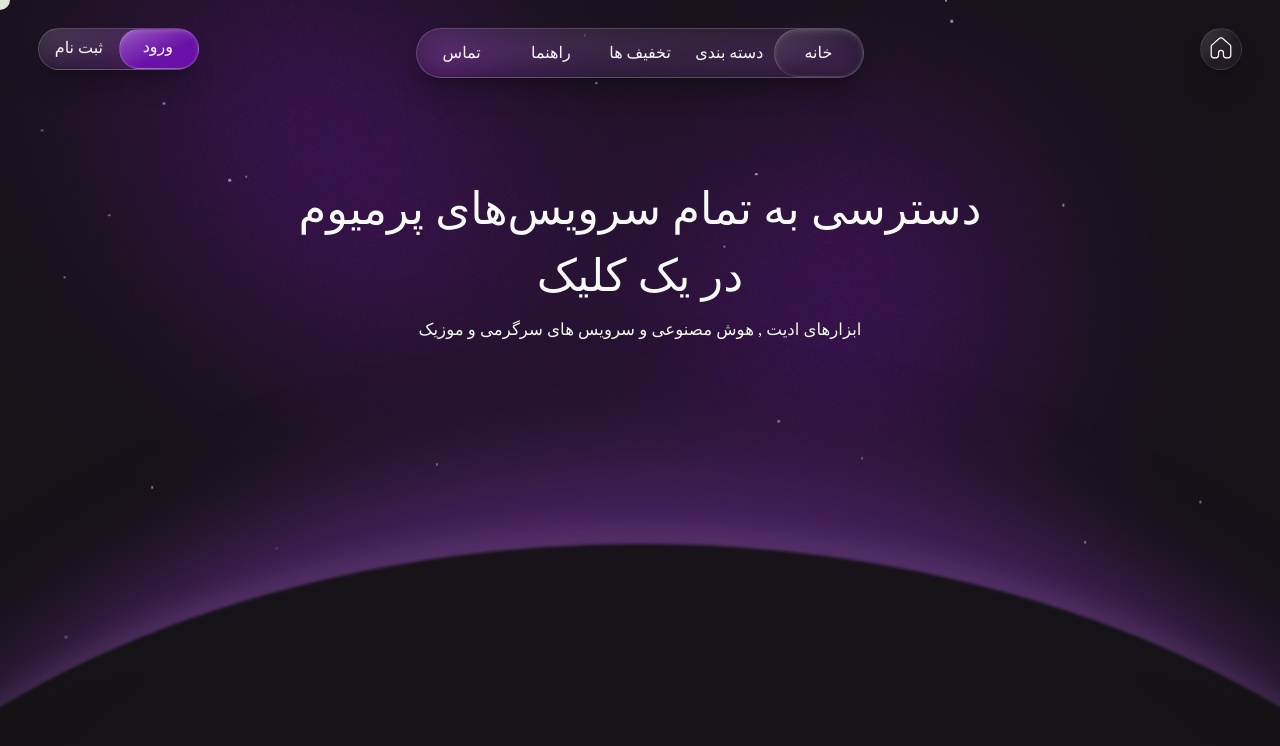
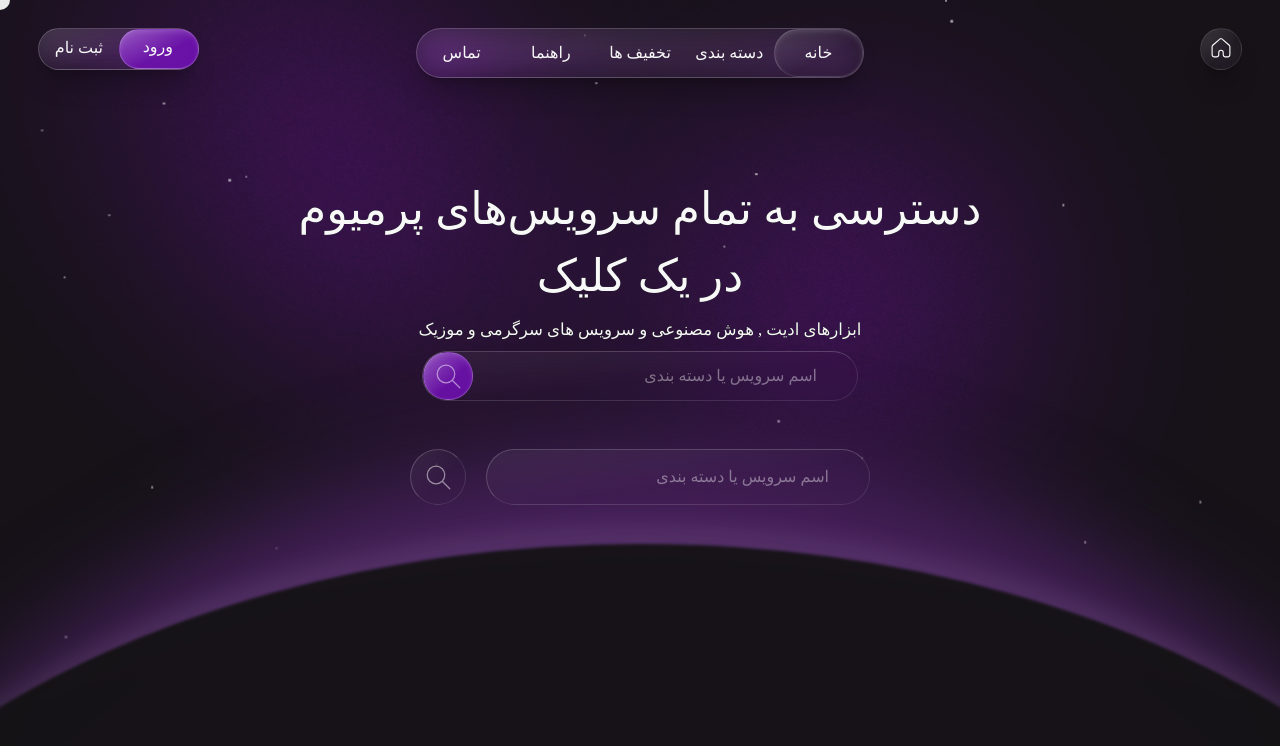
Before and after one commit to BeheshtianDev/Account-Seller, a Next.js app: page / in a window 1280 px wide. Shown: the top 746 px of the page. Built offline with nearby package versions, Linux system fonts and the light colour scheme.

Commit message:
Initial commit: add menu with icons, floating circles, and particles

```diff
--- a/app/page.tsx
+++ b/app/page.tsx
@@ -4,7 +4,7 @@ import Image from "next/image";
 export default function Home() {
   const particles = Array.from({ length: 30 }); // 20 particles
   return (
-    <div className=" w-full flex justify-start flex-col items-center h-auto relative bg-[#161218]">
+    <div className=" w-full flex justify-start flex-col items-center h-auto relative bg-[#161218] select-none">
       <div className="h-screen w-full flex flex-col gap-2 justify-start items-center relative overflow-hidden ">
         {/* gradiant start */}
         <div className="w-[145vw] h-[100vw] rounded-[50%]   border-8 absolute opacity-35 blur-lg -bottom-[79.5vw] z-20"></div>
@@ -13,17 +13,19 @@ export default function Home() {
 
         <Image
           src="/hollow.png"
+          draggable="false"
           alt=""
           width={1300}
           height={1200}
-          className="animate-float-1 absolute opacity-90 mix-blend-lighten  hue-rotate-[-15deg] -left-80 bottom-0 scale-x-75 -rotate-45 "
+          className="animate-float-1 absolute opacity-90 mix-blend-lighten  hue-rotate-[-15deg] -left-80 bottom-0 scale-x-75 -rotate-45 select-none"
         />
         <Image
           src="/hollow.png"
           alt=""
           width={1000}
+          draggable="false"
           height={1000}
-          className="animate-float-2 absolute opacity-90 mix-blend-lighten  hue-rotate-[-15deg] right-0 bottom-0"
+          className="animate-float-2 absolute opacity-90 mix-blend-lighten  hue-rotate-[-15deg] right-0 bottom-0 select-none"
         />
         {/* White Particles */}
         {particles.map((_, i) => (
@@ -44,13 +46,49 @@ export default function Home() {
 
         {/* content start */}
         <Header />
-        <span className="lg:text-[3.5vw] text-[6vw] text-center  mt-[22vh] ">
+        <span className="lg:text-[3.5vw] text-[6vw] text-center  mt-[22vh] select-none">
           دسترسی به تمام سرویس‌های پرمیوم <br />
           در یک کلیک
         </span>
         <span className="lg:text-[1.3vw] text-[3vw] font-thin ">
           ابزارهای ادیت , هوش مصنوعی و سرویس های سرگرمی و موزیک
         </span>
+        <div className="w-auto flex h-[50px] z-20 rounded-full bg-gradient-to-br  from-white/5 from-10% to-transparent to-60%  border-t border-l border-t-white/20 border-l-white/20 border-b border-b-white/10 border-r border-r-white/10  backdrop-blur-lg overflow-hidden backdrop-brightness-105 ">
+          <input
+            placeholder="اسم سرویس یا دسته بندی"
+            type="text"
+            className="w-96 font-extralight text-white/80  h-full outline-none pr-10 caret-white/30"
+          />
+          <button className="h-full w-[50px] rounded-full flex justify-center items-center font-extralight bg-purple-800/90 relative">
+            <div className="shadow-1 w-full h-full rounded-full bg-gradient-to-br absolute from-white/25 from-10% to-transparent to-60% border border-white/20  shadow-inner shadow-white/10" />
+            <Image
+              src="/search-icon.svg"
+              alt=""
+              width={25}
+              height={25}
+              className="opacity-50 "
+            />
+          </button>
+        </div>
+
+        <div className="flex gap-5 z-20 mt-10">
+          <div className="w-96 h-14 rounded-full bg-gradient-to-br  from-white/5 from-10% to-transparent to-60%  border-t border-l border-t-white/20 border-l-white/20 border-b border-b-white/10 border-r border-r-white/10  backdrop-blur-lg overflow-hidden backdrop-brightness-105 ">
+            <input
+              placeholder="اسم سرویس یا دسته بندی"
+              type="text"
+              className=" font-extralight text-white/80 w-full h-full outline-none pr-10 caret-white/30"
+            />
+          </div>
+          <button className="w-14 h-14 rounded-full group bg-gradient-to-br flex justify-center items-center from-white/5 from-10% to-transparent to-60%  border-t border-l border-t-white/20 border-l-white/20 border-b border-b-white/10 border-r border-r-white/10  backdrop-blur-lg overflow-hidden backdrop-brightness-105">
+            <Image
+              src="/search-icon.svg"
+              alt=""
+              width={25}
+              height={25}
+              className="opacity-50 "
+            />
+          </button>
+        </div>
         {/* content end */}
       </div>
       <div className="h-screen w-full"></div>
--- a/components/ButtonHighlight.tsx
+++ b/components/ButtonHighlight.tsx
@@ -8,7 +8,7 @@ export default function ButtonHighlight() {
 
   return (
     <div
-      className="w-40 h-[42px] flex justify-between flex-row-reverse font-thin items-center backdrop-blur-lg backdrop-brightness-200 bg-gradient-to-br from-white/10 from-10% to-transparent to-60% rounded-full border border-white/20 shadow-xl shadow-black/20 relative"
+      className="w-40 h-[42px] flex justify-between flex-row-reverse font-thin items-center backdrop-blur-lg backdrop-brightness-200 bg-gradient-to-br from-white/10 from-10% to-transparent to-60% rounded-full border border-white/20 shadow-xl shadow-black/20 relative  select-none"
       onMouseLeave={() => setActiveIndex(defaultIndex)} // reset to default
     >
       {/* Buttons */}
--- a/components/CustomCursor.tsx
+++ b/components/CustomCursor.tsx
@@ -99,7 +99,7 @@ export default function CustomCursor() {
   return (
     <div
       ref={innerRef}
-      className="pointer-events-none fixed top-0 left-0 w-5 h-5 bg-[#f8f8f8] rounded-full mix-blend-difference z-[9999]"
+      className="pointer-events-none fixed top-0 left-0 w-5 h-5  grayscale rounded-full backdrop-invert z-[9999]"
       style={{ transform: "translate(-50%, -50%)" }}
     />
   );
--- a/components/MobileMenu.tsx
+++ b/components/MobileMenu.tsx
@@ -1,5 +1,6 @@
 "use client";
 import Image from "next/image";
+import Link from "next/link";
 import React, { useState, useEffect, useRef } from "react";
 
 const menuItems = [
@@ -72,13 +73,18 @@ function MobileMenu() {
             `,
         }}
       >
-        <Image
-          src="/home-icon.svg"
-          alt=""
-          width={22}
-          height={22}
-          className="z-10 mb-[2.1px] lg:block hidden"
-        />
+        <Link
+          href="/"
+          className="w-[42px] h-[42px] justify-center items-center lg:flex hidden"
+        >
+          <Image
+            src="/home-icon.svg"
+            alt=""
+            width={20}
+            height={22}
+            className="z-10 mb-[2.1px] "
+          />
+        </Link>
 
         {/* Hamburger / Close button */}
         <div
--- a/components/Navbar.tsx
+++ b/components/Navbar.tsx
@@ -10,7 +10,7 @@ export default function Navbar() {
 
   return (
     <div
-      className="relative w-[35vw] h-[50px] rounded-full border border-white/20 shadow-xl shadow-black/20 backdrop-blur-lg backdrop-brightness-200 bg-gradient-to-br hidden from-white/5 from-10% to-transparent to-60% lg:flex font-extralight overflow-hidden"
+      className="relative w-[35vw] h-[50px] rounded-full border border-white/20 shadow-xl shadow-black/20 backdrop-blur-lg backdrop-brightness-200 bg-gradient-to-br hidden from-white/5 from-10% to-transparent to-60% lg:flex font-extralight overflow-hidden select-none"
       onMouseLeave={() => setActiveIndex(defaultIndex)} // reset to خانه
     >
       {menuItems.map((item, i) => (
```
Also changed, not shown: public/search-icon.svg (added).
